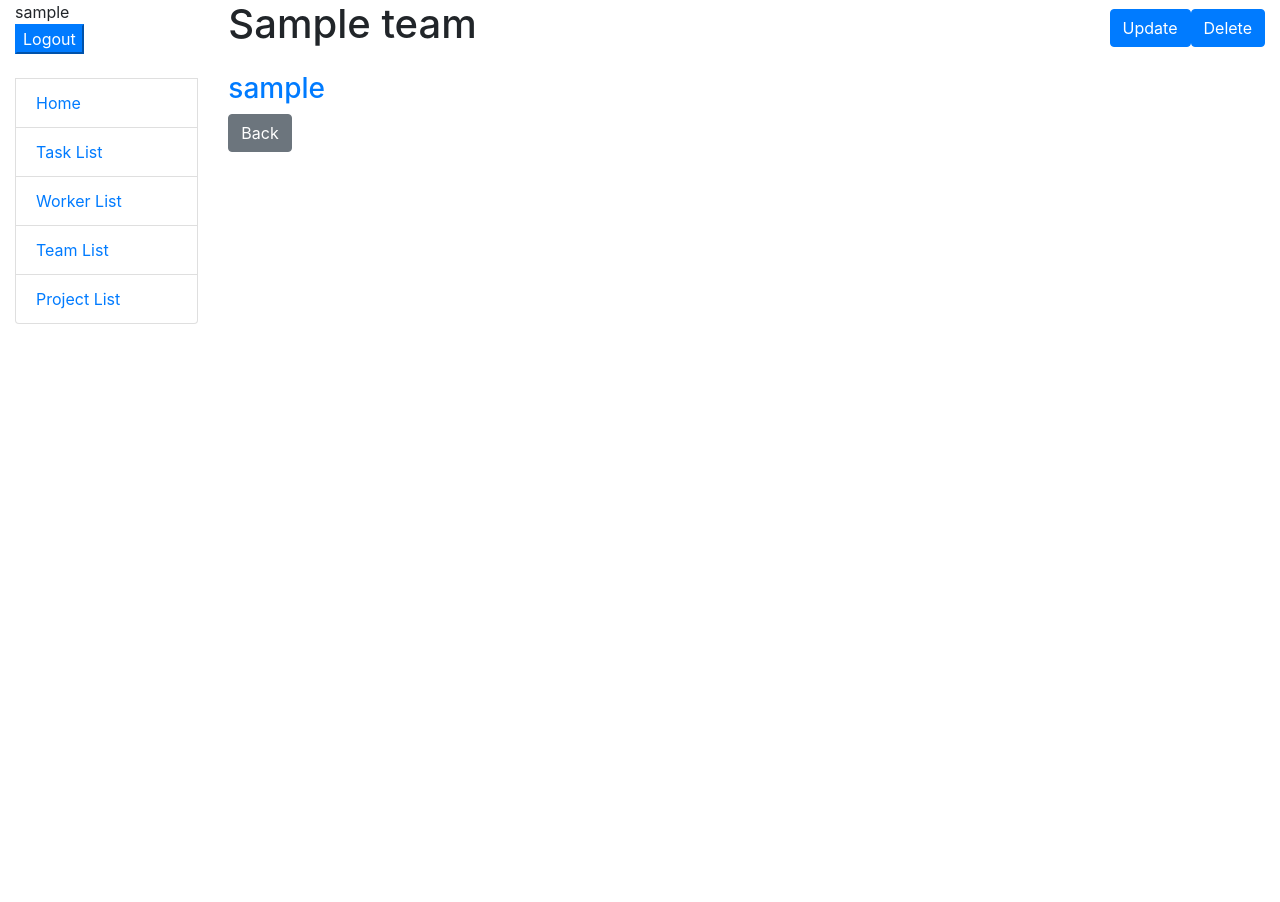
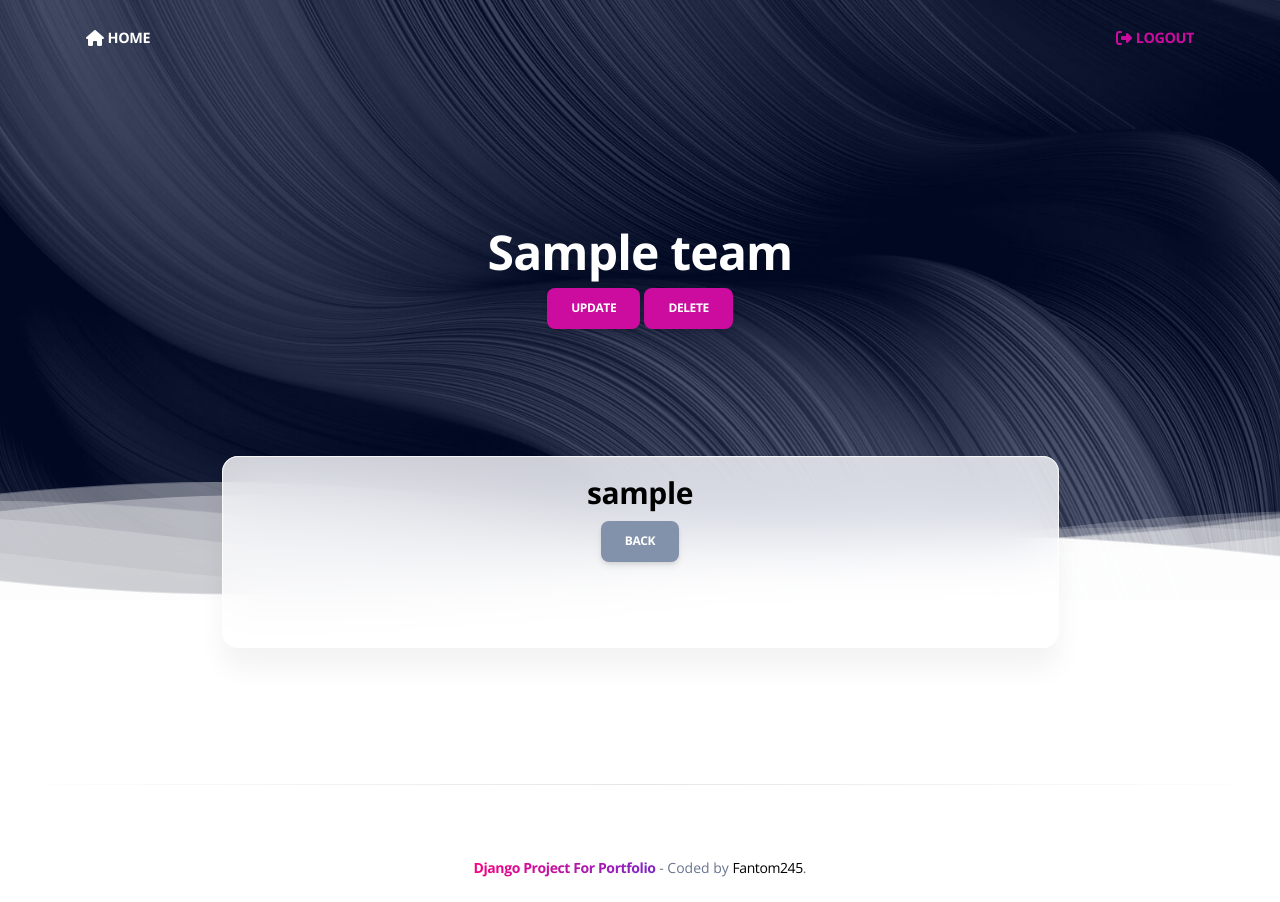
Before and after one commit to Fantom245/IT_job_manager, a Django app: page /teams/1/detail/ in a window 1280 px wide. Before the commit the page ends 324 px from the top, so only its background shows below. Run offline with Django 5.2, Linux system fonts and the light colour scheme; a user stored in the database is signed in; tables that the repository leaves empty hold one stand-in row (values such as "Sample post"); some libraries are stand-ins or nearby versions.

Commit message:
update appearance team_detail

```diff
--- a/templates/organization/project_form.html
+++ b/templates/organization/project_form.html
@@ -1,7 +1,7 @@
 {% extends 'layouts/base-presentation.html' %}
 {% load crispy_forms_tags %}
 
-{% block title %} Project List {% endblock %}
+{% block title %} Project Create {% endblock %}
 
 {% block stylesheets %}{% endblock stylesheets %}
 
--- a/templates/organization/team_detail.html
+++ b/templates/organization/team_detail.html
@@ -1,18 +1,55 @@
-{% extends "base.html" %}
+{% extends 'layouts/base-presentation.html' %}
+{% load crispy_forms_tags %}
+
+{% block title %} Team Create {% endblock %}
+
+{% block stylesheets %}{% endblock stylesheets %}
 
 
 {% block content %}
-    <div class="d-flex justify-content-between align-items-center mb-3">
-        <h1>{{ team.name }}</h1>
+  <header class="header-2">
+    <div class="page-header section-height-75 relative" style="background-image: url('{{ ASSETS_ROOT }}/img/curved-images/curved.jpg')">
+      <div class="container">
+        <div class="row">
+          <div class="col-lg-7 text-center mx-auto">
+            <h1 class="text-white pt-3 mt-n5 text-white">
+              {{ team.name }}
+            </h1>
             {% if request.user == task.author or request.user.is_superuser %}
-            <div class="d-flex gap-2 ms-auto">
                 <a class="btn btn-primary" href="{% url 'organization:team-update' pk=team.id %}">Update</a>
                 <a class="btn btn-primary" href="{% url 'organization:team-delete' pk=team.id %}">Delete</a>
-            </div>
             {% endif %}
           </div>
+        </div>
+      </div>
+      <div class="position-absolute w-100 z-index-1 bottom-0">
+        <svg class="waves" xmlns="http://www.w3.org/2000/svg" xmlns:xlink="http://www.w3.org/1999/xlink" viewBox="0 24 150 40" preserveAspectRatio="none" shape-rendering="auto">
+          <defs>
+            <path id="gentle-wave" d="M-160 44c30 0 58-18 88-18s 58 18 88 18 58-18 88-18 58 18 88 18 v44h-352z" />
+          </defs>
+          <g class="moving-waves">
+            <use xlink:href="#gentle-wave" x="48" y="-1" fill="rgba(255,255,255,0.40" />
+            <use xlink:href="#gentle-wave" x="48" y="3" fill="rgba(255,255,255,0.35)" />
+            <use xlink:href="#gentle-wave" x="48" y="5" fill="rgba(255,255,255,0.25)" />
+            <use xlink:href="#gentle-wave" x="48" y="8" fill="rgba(255,255,255,0.20)" />
+            <use xlink:href="#gentle-wave" x="48" y="13" fill="rgba(255,255,255,0.15)" />
+            <use xlink:href="#gentle-wave" x="48" y="16" fill="rgba(255,255,255,0.95" />
+          </g>
+        </svg>
+      </div>
+    </div>
+  </header>
+  <section class="pt-5 pb-4" id="count-stats">
+    <div class="container">
+      <div class="row">
+        <div class="col-lg-9 z-index-2 border-radius-xl mt-n10 mx-auto py-3 blur shadow-blur text-center">
             {% for worker in team.workers.all %}
                 <h3><a href="{% url 'people:worker-detail' pk=worker.id %}">{{ worker.username }}</a></h3>
             {% endfor %}
             <input type="button" value="Back" class="btn btn-secondary" onclick="history.back()">
+        </div>
+      </div>
+    </div>
+  </section>
+
 {% endblock %}
--- a/templates/organization/team_form.html
+++ b/templates/organization/team_form.html
@@ -1,7 +1,7 @@
 {% extends 'layouts/base-presentation.html' %}
 {% load crispy_forms_tags %}
 
-{% block title %} Project List {% endblock %}
+{% block title %} Team Create {% endblock %}
 
 {% block stylesheets %}{% endblock stylesheets %}
 
```
Lines whose indentation alone changed are shown as unchanged.
